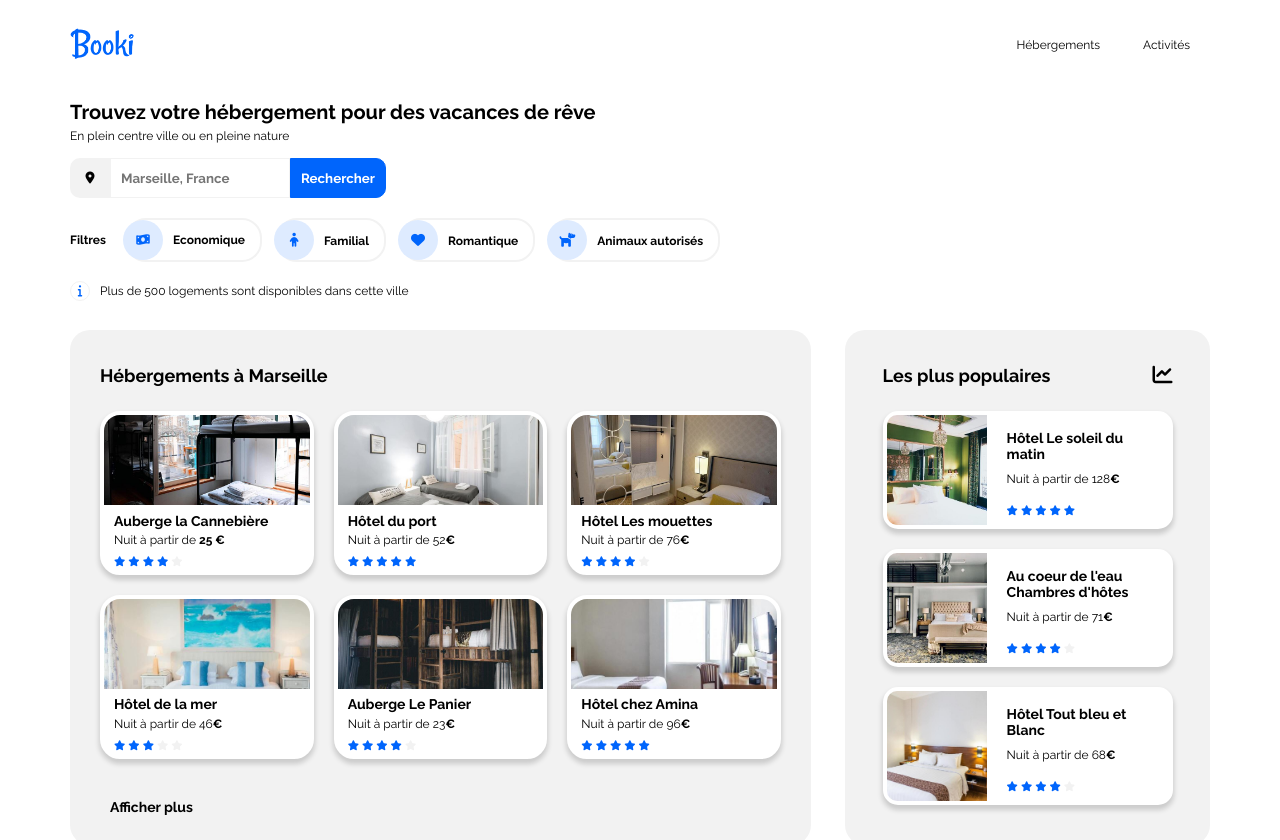
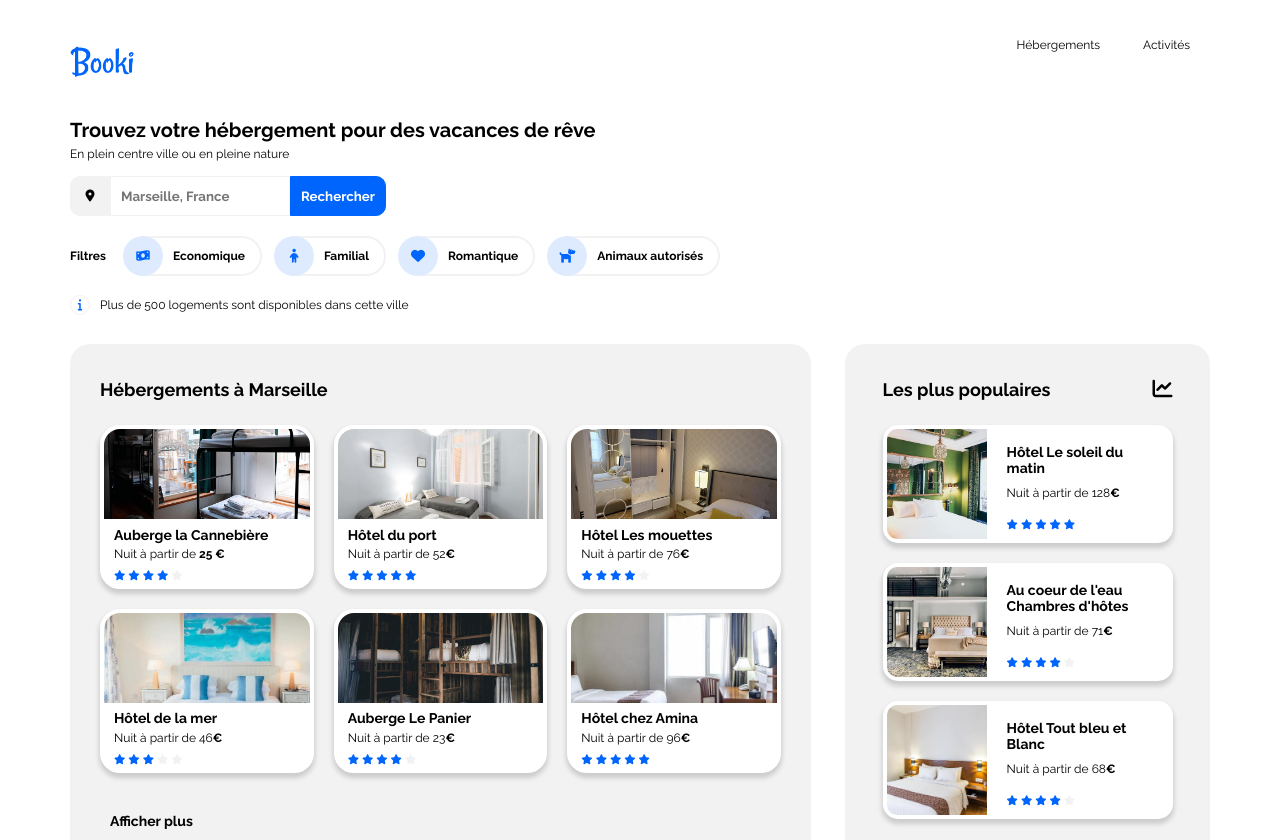
Before and after one commit to PauleGirousse/p2_PauleGirousse_05022022, a plain HTML site: page index.html in a window 1280 px wide. Shown: the top 840 px of the page. Drawn offline with Linux system fonts and the light colour scheme.

Commit message:
verification

```diff
--- a/css/style.css
+++ b/css/style.css
@@ -27,11 +27,10 @@ main {
 
 /* BARRE DE NAVIGATION */
 nav {
-  margin-top: 20px;
+  margin-top: 38px;
   margin-bottom:30px;
   display: flex;
   justify-content: space-between;
-  align-items: center;
 }
 
 .logo_booki {
@@ -64,7 +63,7 @@ h1 {
   margin-top: 0;
 }
 .formulaire {
-  height: 40px;
+  /* height: 40px; */
   margin: 15px 0 20px 0;
   display: flex;
   text-align: center;
@@ -139,6 +138,7 @@ h1 {
 }
 
 .filtre {
+  height:40px;
   border: 2px solid #f2f2f2;
   border-bottom-left-radius: 20px;
   border-bottom-right-radius: 20px;
@@ -149,7 +149,7 @@ h1 {
   cursor: pointer;
   column-gap: 10px;
   display: flex;
-  align-items: baseline;
+  align-items: center;
 }
 
 .filtre:focus {
```
